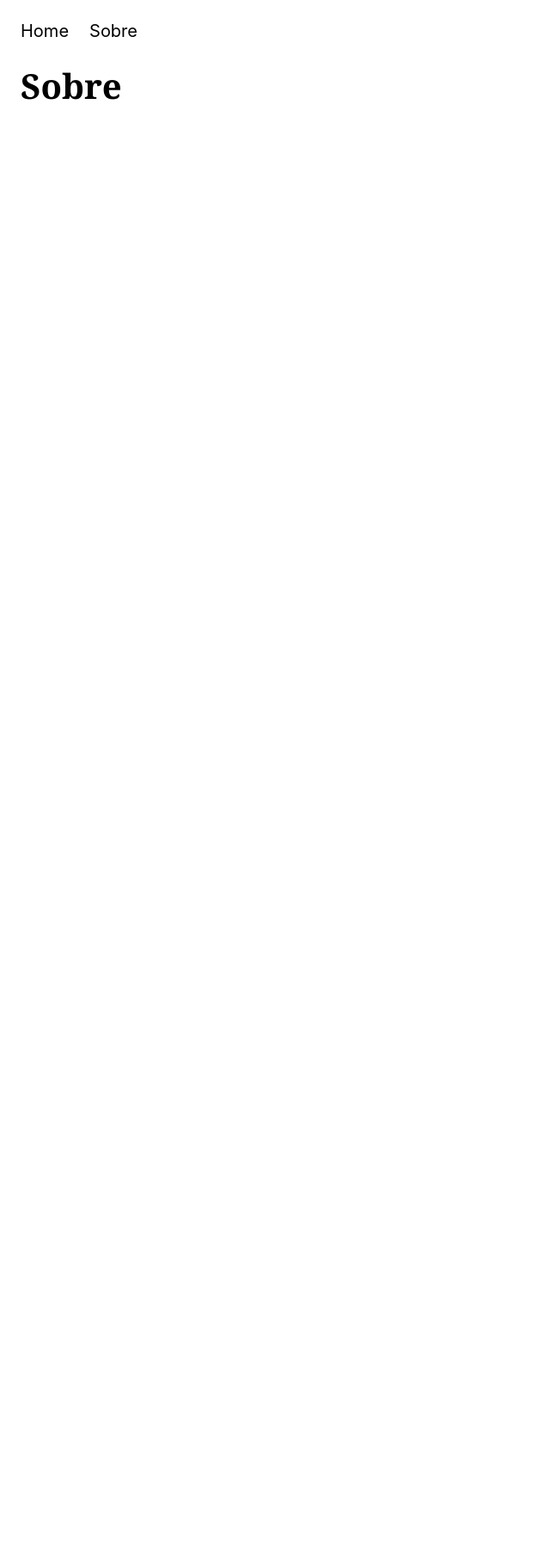
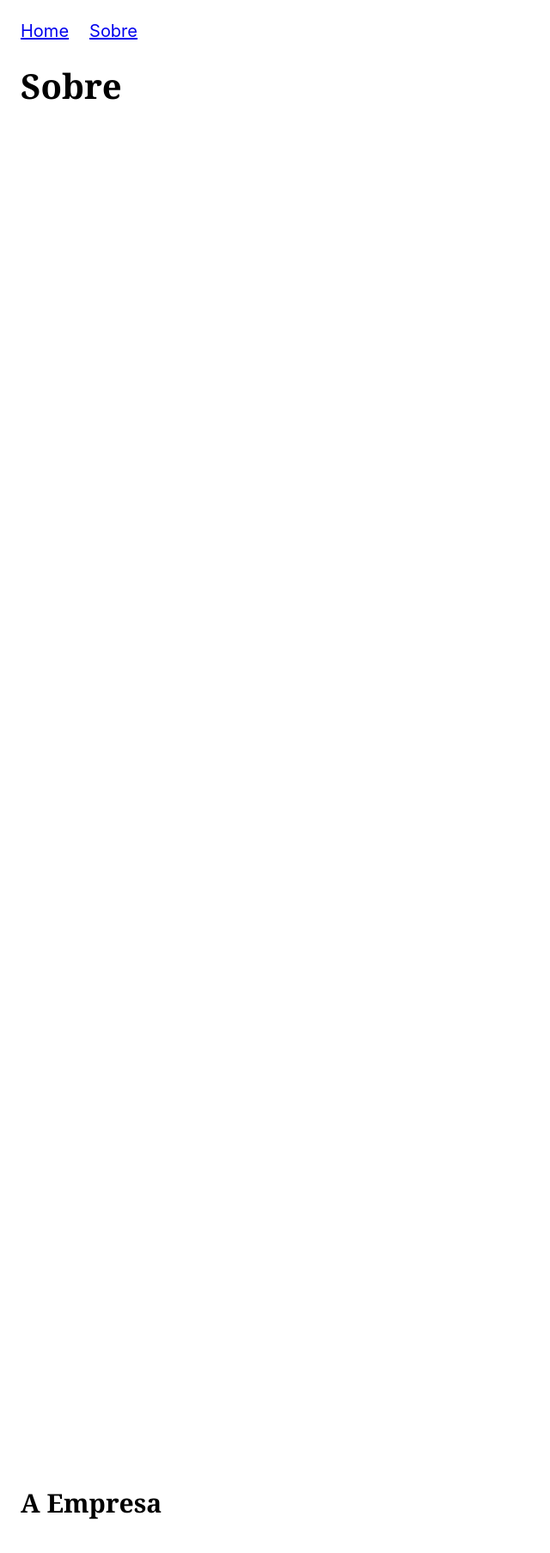
Before and after one commit to TomDevBr/curso-nextjs-origamid, a Next.js app: page /sobre in a window 1280 px wide. Shown: the top 1806 px of the page at 86% size, without its empty margins (0-640 px from the left). Before the commit the page ends 800 px from the top, so only its background shows below. Built offline with nearby package versions, Linux system fonts and the light colour scheme.

Commit message:
02 nextjs fundamentos: Link

```diff
--- a/src/app/sobre/page.tsx
+++ b/src/app/sobre/page.tsx
@@ -2,6 +2,9 @@
   return (
     <main>
       <h1>Sobre</h1>
+      <h2 style={{ margin: '1600px 0' }} id="empresa">
+        A Empresa
+      </h2>
     </main>
   );
 }
--- a/src/components/Menu.tsx
+++ b/src/components/Menu.tsx
@@ -1,8 +1,16 @@
+import Link from 'next/link';
+
 export default function Menu() {
   return (
     <ul className="menu">
-      <li>Home</li>
-      <li>Sobre</li>
+      <li>
+        <Link href="/">Home</Link>
+      </li>
+      <li>
+        <Link href="/sobre#empresa" scroll={false}>
+          Sobre
+        </Link>
+      </li>
     </ul>
   );
 }
```
